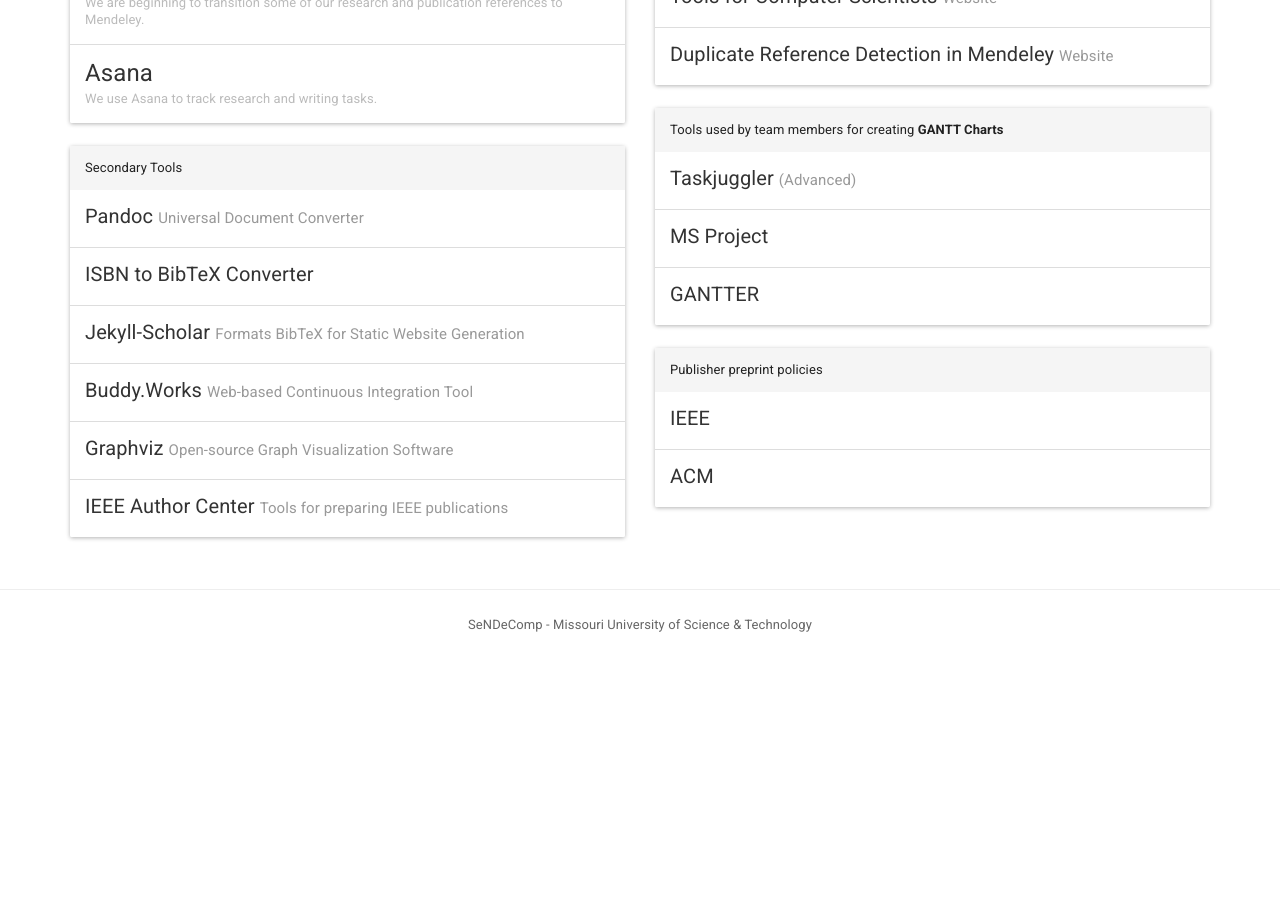
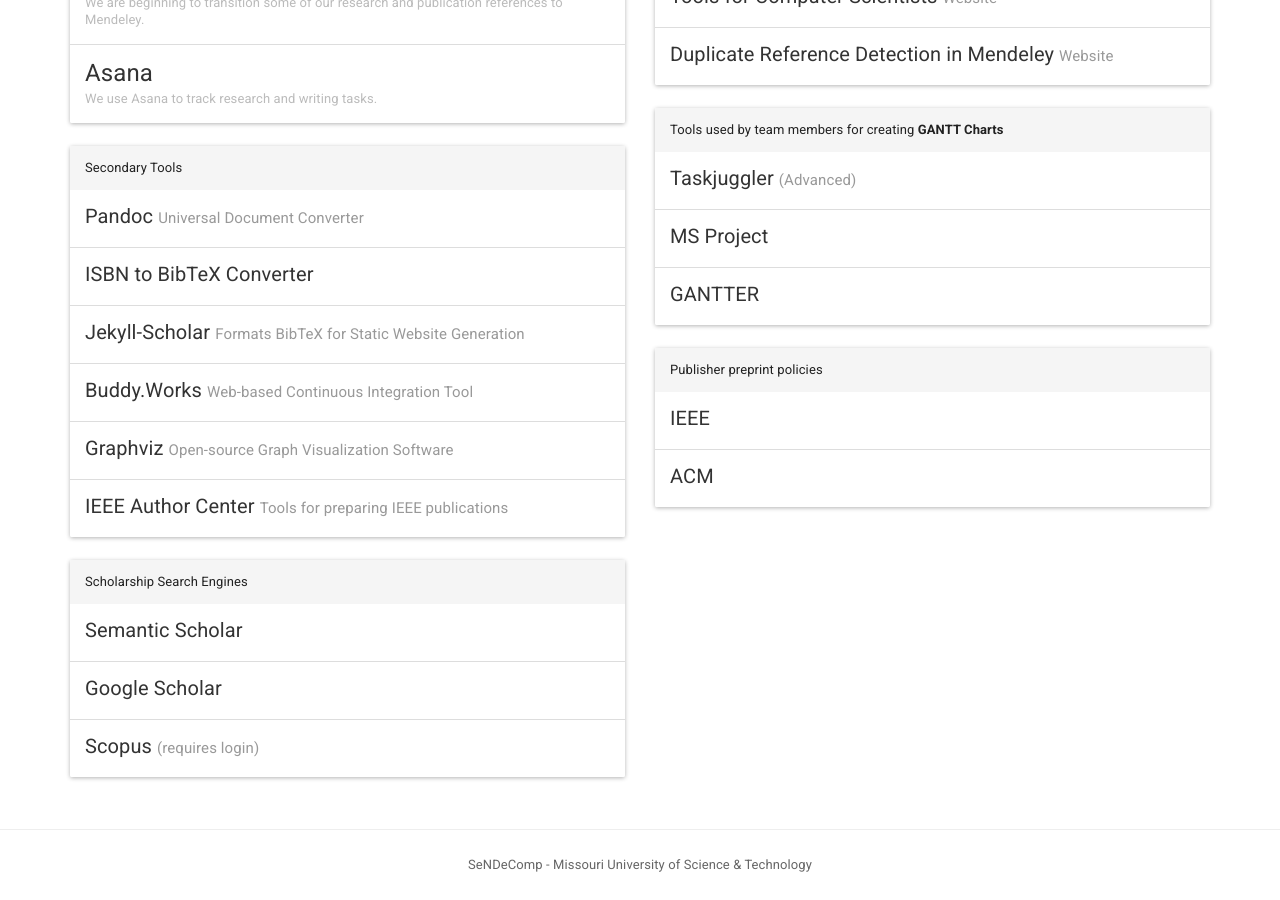
Before and after one commit to sendecomp/sendecomp-website, a Jekyll site: the page built from resources.html, in a window 1280 px wide and 900 px high, scrolled down 710 px. Built offline with Jekyll 4.4.1, drawn with Linux system fonts in a browser that asks for light colours; before the commit the page ends 1370 px from its top, so only the background shows below that.

Commit message:
Scholarship search engines

```diff
--- a/resources.html
+++ b/resources.html
@@ -83,6 +83,20 @@ title: Resources
         </a>
       </div>
     </div>
+    <div class="panel panel-default">
+      <div class="panel-heading">Scholarship Search Engines</div>
+      <div class="list-group">
+        <a class="list-group-item" href="https://www.semanticscholar.org/" target="_blank">
+          <h5 class="list-group-item-heading">Semantic Scholar</h5>
+        </a>
+        <a class="list-group-item" href="https://scholar.google.com" target="_blank">
+          <h5 class="list-group-item-heading">Google Scholar</h5>
+        </a>
+        <a class="list-group-item" href="https://www-scopus-com.libproxy.mst.edu/search/form.uri?display=basic" target="_blank">
+	  <h5 class="list-group-item-heading">Scopus <small>(requires login)</small></h5>
+        </a>
+      </div>
+    </div>
   </div>
   <div class="col-sm-6">
     <div class="panel panel-default">
```
